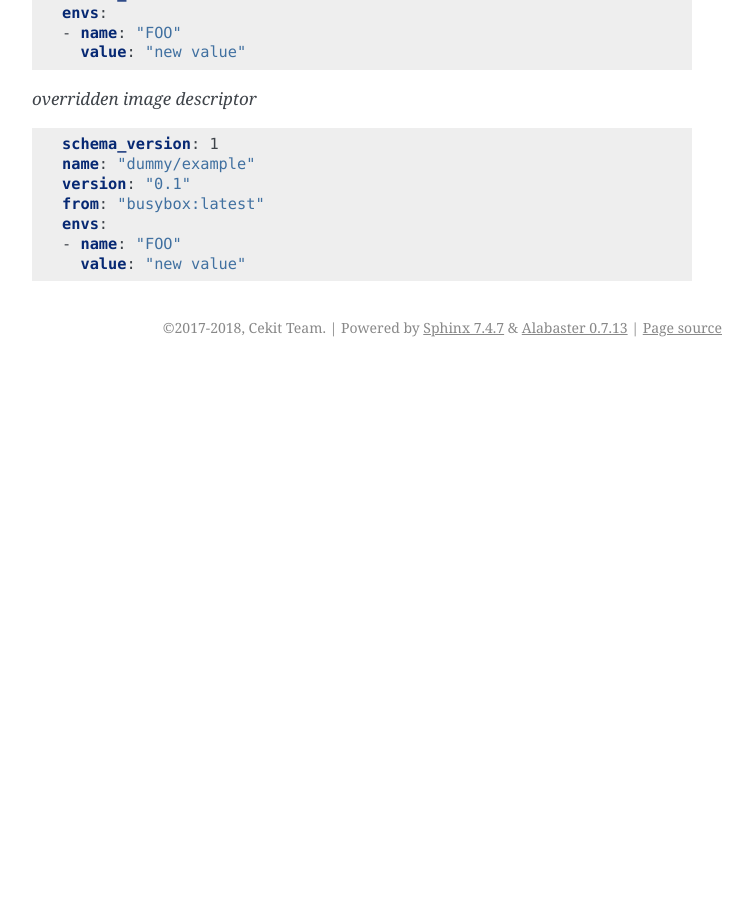
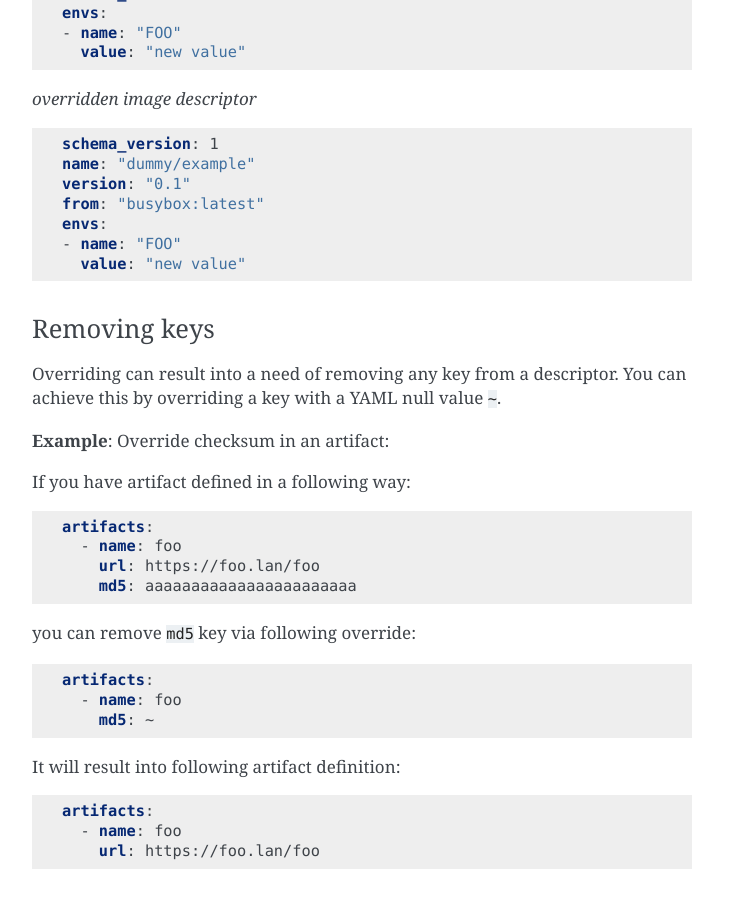
Before and after one commit to cekit/cekit, a Sphinx documentation site: the page built from docs/overrides.rst, in a window 1280 px wide and 900 px high, scrolled down 2870 px. Shown: the whole window, without its empty margins (388-1141 px from the left). Built offline with Sphinx 7.4.7, drawn with Linux system fonts in a browser that asks for light colours; before the commit the page ends 3237 px from its top, so only the background shows below that.

Commit message:
Added basic docs

```diff
--- a/docs/overrides.rst
+++ b/docs/overrides.rst
@@ -148,3 +148,36 @@ Mappings are merged via *name* key. If Cekit is overriding an mapping or array o
 	  envs:
 	  - name: "FOO"
 	    value: "new value"
+
+Removing keys
+^^^^^^^^^^^^^
+
+Overriding can result into a need of removing any key from a descriptor. You can achieve this by overriding a key with a YAML null value ``~``.
+
+**Example**: Override checksum in an artifact:
+
+If you have artifact defined in a following way:
+
+.. code:: yaml
+
+	  artifacts:
+	    - name: foo
+	      url: https://foo.lan/foo
+	      md5: aaaaaaaaaaaaaaaaaaaaaaa
+
+you can remove ``md5`` key via following override:
+
+.. code:: yaml
+
+	  artifacts:
+	    - name: foo
+	      md5: ~
+
+It will result into following artifact definition:
+
+
+.. code:: yaml
+
+	  artifacts:
+	    - name: foo
+	      url: https://foo.lan/foo
```
